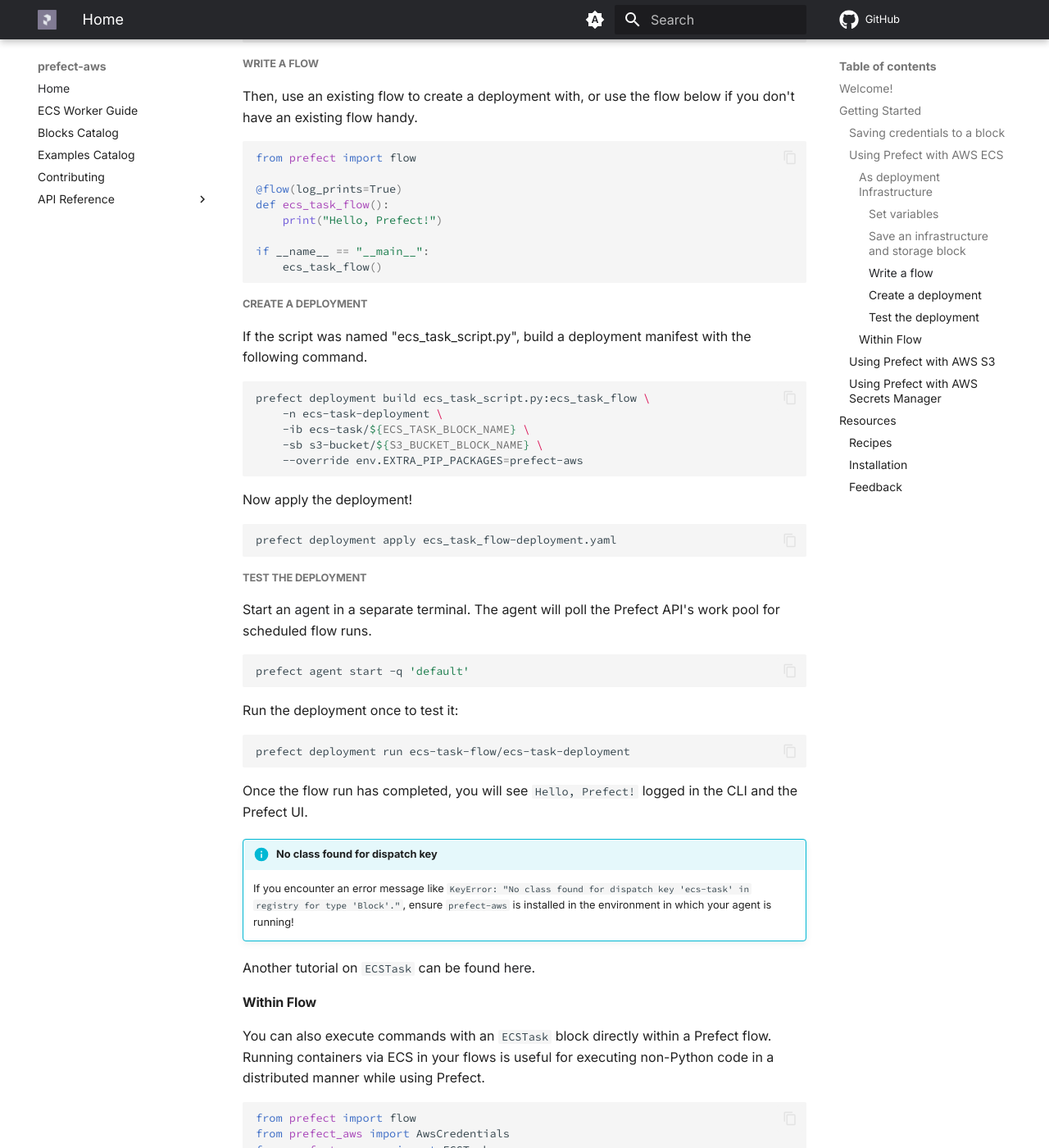
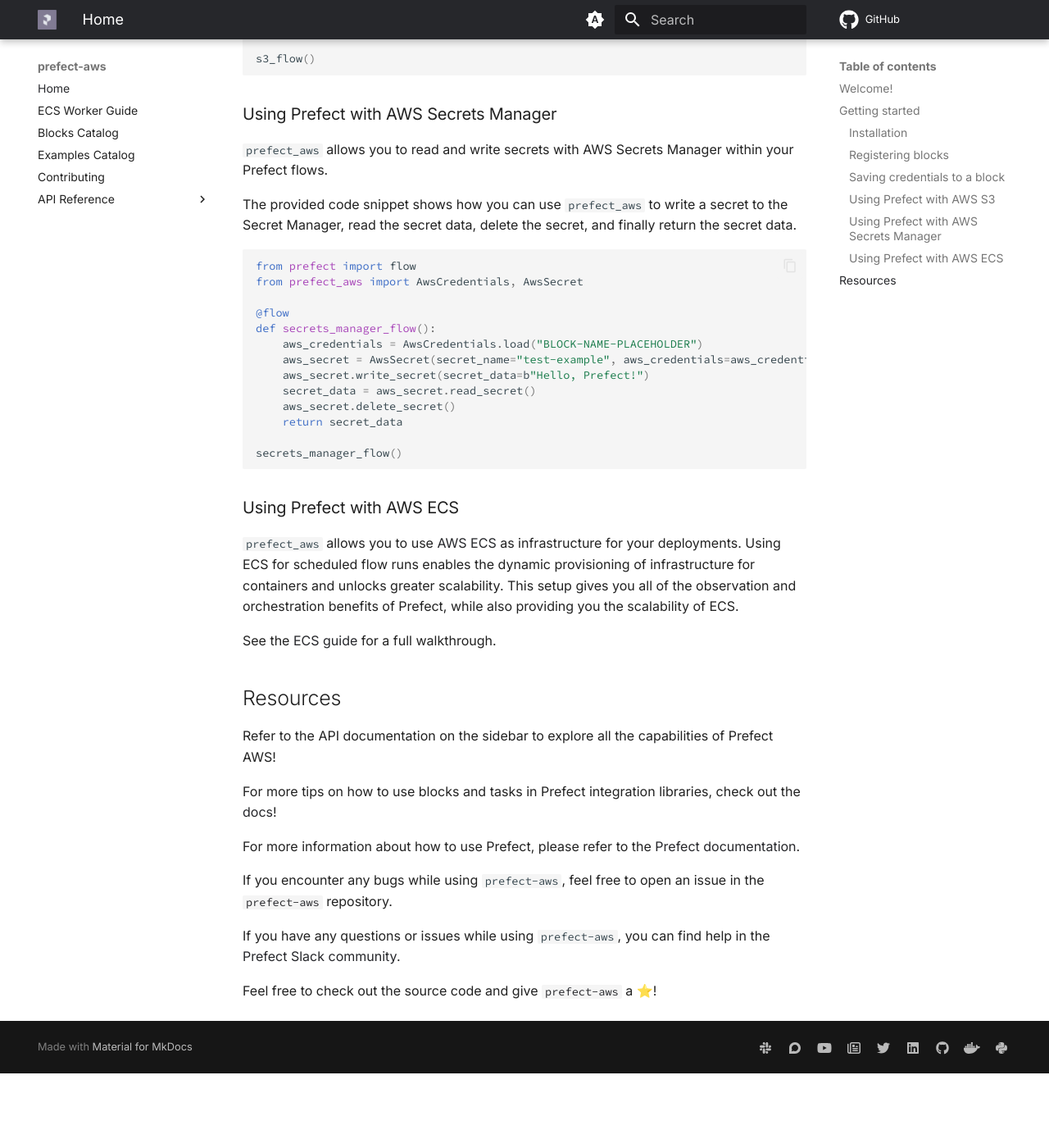
Before and after one commit to PrefectHQ/prefect-aws, an MkDocs documentation site: the page built from docs/index.md, in a window 1280 px wide and 1400 px high, scrolled down 2142 px. Shown: the whole window at 82% size. Built offline with MkDocs 1.6.1 and Material for MkDocs 9.7.7, drawn with Linux system fonts in a browser that asks for light colours; comment, search, counter and statistics services are not loaded; after the commit the page ends 3451 px from its top, so only the background shows below that; some of the changed text lies outside the part shown.

Commit message:
update index

````diff
--- a/docs/index.md
+++ b/docs/index.md
@@ -18,18 +18,38 @@
 
 ## Welcome!
 
-`prefect-aws` makes it easy to leverage the capabilities of AWS in your flows, featuring support for ECSTask, S3, Secrets Manager, Batch Job, and Client Waiter.
+`prefect-aws` makes it easy to leverage the capabilities of AWS in your workflows.
 
+## Getting started
 
-## Getting Started
+### Installation
+```
+Prefect requires Python 3.8 or newer.
+
+We recommend using a Python virtual environment manager such as pipenv, conda, or virtualenv.
+
+Install `prefect-aws`
+
+```bash
+pip install prefect-aws
+```
+
+### Registering blocks
+
+```bash
+prefect block register -m prefect_aws
+```
+
+A list of available blocks in `prefect-aws` and their setup instructions can be found [here](https://PrefectHQ.github.io/prefect-aws/#blocks-catalog).
+
 
 ### Saving credentials to a block
 
-You will need an AWS account and credentials in order to use `prefect-aws`.
+You will need an AWS account and credentials to use `prefect-aws`.
 
 1. Refer to the [AWS Configuration documentation](https://docs.aws.amazon.com/cli/latest/userguide/cli-configure-quickstart.html#cli-configure-quickstart-creds) on how to retrieve your access key ID and secret access key
 2. Copy the access key ID and secret access key
-3. Create a short script and replace the placeholders with your credential information and desired block name:
+3. Create an `AWSCredenitals` block in the Prefect UI or use a Python script like the one below and replace the placeholders with your credential information and desired block name:
 
 ```python
 from prefect_aws import AwsCredentials
@@ -57,134 +77,6 @@
     ```bash
     prefect block register -m prefect_aws
     ```
-
-### Using Prefect with AWS ECS
-
-`prefect_aws` allows you to use [AWS ECS](https://aws.amazon.com/ecs/) as infrastructure for your deployments. Using ECS for scheduled flow runs enables the dynamic provisioning of infrastructure for containers and unlocks greater scalability.
-
-The snippets below show how you can use `prefect_aws` to run a task on ECS. The first example uses the `ECSTask` block as [infrastructure](https://docs.prefect.io/concepts/infrastructure/) and the second example shows using ECS within a flow.
-
-#### As deployment Infrastructure
-
-
-##### Set variables
-
-To expedite copy/paste without the needing to update placeholders manually, update and execute the following.
-
-```bash
-export CREDENTIALS_BLOCK_NAME="aws-credentials"
-export VPC_ID="vpc-id"
-export ECS_TASK_BLOCK_NAME="ecs-task-example"
-export S3_BUCKET_BLOCK_NAME="ecs-task-bucket-example"
-```
-
-##### Save an infrastructure and storage block
-
-Save a custom infrastructure and storage block by executing the following snippet.
-
-```python
-import os
-from prefect_aws import AwsCredentials, ECSTask, S3Bucket
-
-aws_credentials = AwsCredentials.load(os.environ["CREDENTIALS_BLOCK_NAME"])
-
-ecs_task = ECSTask(
-    image="prefecthq/prefect:2-python3.10",
-    aws_credentials=aws_credentials,
-    vpc_id=os.environ["VPC_ID"],
-)
-ecs_task.save(os.environ["ECS_TASK_BLOCK_NAME"], overwrite=True)
-
-bucket_name = "ecs-task-bucket-example"
-s3_client = aws_credentials.get_s3_client()
-s3_client.create_bucket(
-    Bucket=bucket_name,
-    CreateBucketConfiguration={"LocationConstraint": aws_credentials.region_name}
-)
-s3_bucket = S3Bucket(
-    bucket_name=bucket_name,
-    credentials=aws_credentials,
-)
-s3_bucket.save(os.environ["S3_BUCKET_BLOCK_NAME"], overwrite=True)
-```
-
-##### Write a flow
-
-Then, use an existing flow to create a deployment with, or use the flow below if you don't have an existing flow handy.
-
-```python
-from prefect import flow
-
-@flow(log_prints=True)
-def ecs_task_flow():
-    print("Hello, Prefect!")
-
-if __name__ == "__main__":
-    ecs_task_flow()
-```
-
-##### Create a deployment
-
-If the script was named "ecs_task_script.py", build a deployment manifest with the following command.
-
-```bash
-prefect deployment build ecs_task_script.py:ecs_task_flow \
-    -n ecs-task-deployment \
-    -ib ecs-task/${ECS_TASK_BLOCK_NAME} \
-    -sb s3-bucket/${S3_BUCKET_BLOCK_NAME} \
-    --override env.EXTRA_PIP_PACKAGES=prefect-aws
-```
-
-Now apply the deployment!
-
-```bash
-prefect deployment apply ecs_task_flow-deployment.yaml
-```
-
-##### Test the deployment
-
-Start an [agent](https://docs.prefect.io/latest/concepts/work-pools/) in a separate terminal. The agent will poll the Prefect API's work pool for scheduled flow runs.
-
-```bash
-prefect agent start -q 'default'
-```
-
-Run the deployment once to test it:
-
-```bash
-prefect deployment run ecs-task-flow/ecs-task-deployment
-```
-
-Once the flow run has completed, you will see `Hello, Prefect!` logged in the CLI and the Prefect UI.
-
-!!! info "No class found for dispatch key"
-
-    If you encounter an error message like `KeyError: "No class found for dispatch key 'ecs-task' in registry for type 'Block'."`,
-    ensure `prefect-aws` is installed in the environment in which your agent is running!
-
-Another tutorial on `ECSTask` can be found [here](https://towardsdatascience.com/prefect-aws-ecs-fargate-github-actions-make-serverless-dataflows-as-easy-as-py-f6025335effc).
-
-#### Within Flow
-
-You can also execute commands with an `ECSTask` block directly within a Prefect flow. Running containers via ECS in your flows is useful for executing non-Python code in a distributed manner while using Prefect.
-
-```python
-from prefect import flow
-from prefect_aws import AwsCredentials
-from prefect_aws.ecs import ECSTask
-
-@flow
-def ecs_task_flow():
-    ecs_task = ECSTask(
-        image="prefecthq/prefect:2-python3.10",
-        credentials=AwsCredentials.load("BLOCK-NAME-PLACEHOLDER"),
-        region="us-east-2",
-        command=["echo", "Hello, Prefect!"],
-    )
-    return ecs_task.run()
-```
-
-This setup gives you all of the observation and orchestration benefits of Prefect, while also providing you the scalability of ECS.
 
 ### Using Prefect with AWS S3
 
@@ -241,37 +133,22 @@
 
 secrets_manager_flow()
 ```
+### Using Prefect with AWS ECS
+
+`prefect_aws` allows you to use [AWS ECS](https://aws.amazon.com/ecs/) as infrastructure for your deployments. Using ECS for scheduled flow runs enables the dynamic provisioning of infrastructure for containers and unlocks greater scalability. This setup gives you all of the observation and orchestration benefits of Prefect, while also providing you the scalability of ECS.
+
+See the [ECS guide](/ecs_guide/) for a full walkthrough.
 
 ## Resources
 
 Refer to the API documentation on the sidebar to explore all the capabilities of Prefect AWS!
 
-For more tips on how to use tasks and flows in a Collection, check out [Using Collections](https://docs.prefect.io/collections/usage/)!
+For more tips on how to use blocks and tasks in Prefect integration libraries, check out the [docs](https://docs.prefect.io/integrations/usage/)!
 
-### Recipes
-
-For additional recipes and examples, check out [`prefect-recipes`](https://github.com/PrefectHQ/prefect-recipes).
-
-### Installation
-
-Install `prefect-aws`
-
-```bash
-pip install prefect-aws
-```
-
-A list of available blocks in `prefect-aws` and their setup instructions can be found [here](https://PrefectHQ.github.io/prefect-aws/#blocks-catalog).
-
-Requires an installation of Python 3.7+
-
-We recommend using a Python virtual environment manager such as pipenv, conda or virtualenv.
-
-These tasks are designed to work with Prefect 2.0. For more information about how to use Prefect, please refer to the [Prefect documentation](https://docs.prefect.io/).
-
-### Feedback
+For more information about how to use Prefect, please refer to the [Prefect documentation](https://docs.prefect.io/).
 
 If you encounter any bugs while using `prefect-aws`, feel free to open an issue in the [`prefect-aws`](https://github.com/PrefectHQ/prefect-aws) repository.
 
-If you have any questions or issues while using `prefect-aws`, you can find help in either the [Prefect Discourse forum](https://discourse.prefect.io/) or the [Prefect Slack community](https://prefect.io/slack).
+If you have any questions or issues while using `prefect-aws`, you can find help in the [Prefect Slack community](https://prefect.io/slack).
 
-Feel free to star or watch [`prefect-aws`](https://github.com/PrefectHQ/prefect-aws) for updates too!
+Feel free to check out the source code and give [`prefect-aws`](https://github.com/PrefectHQ/prefect-aws) a ⭐️!
````
